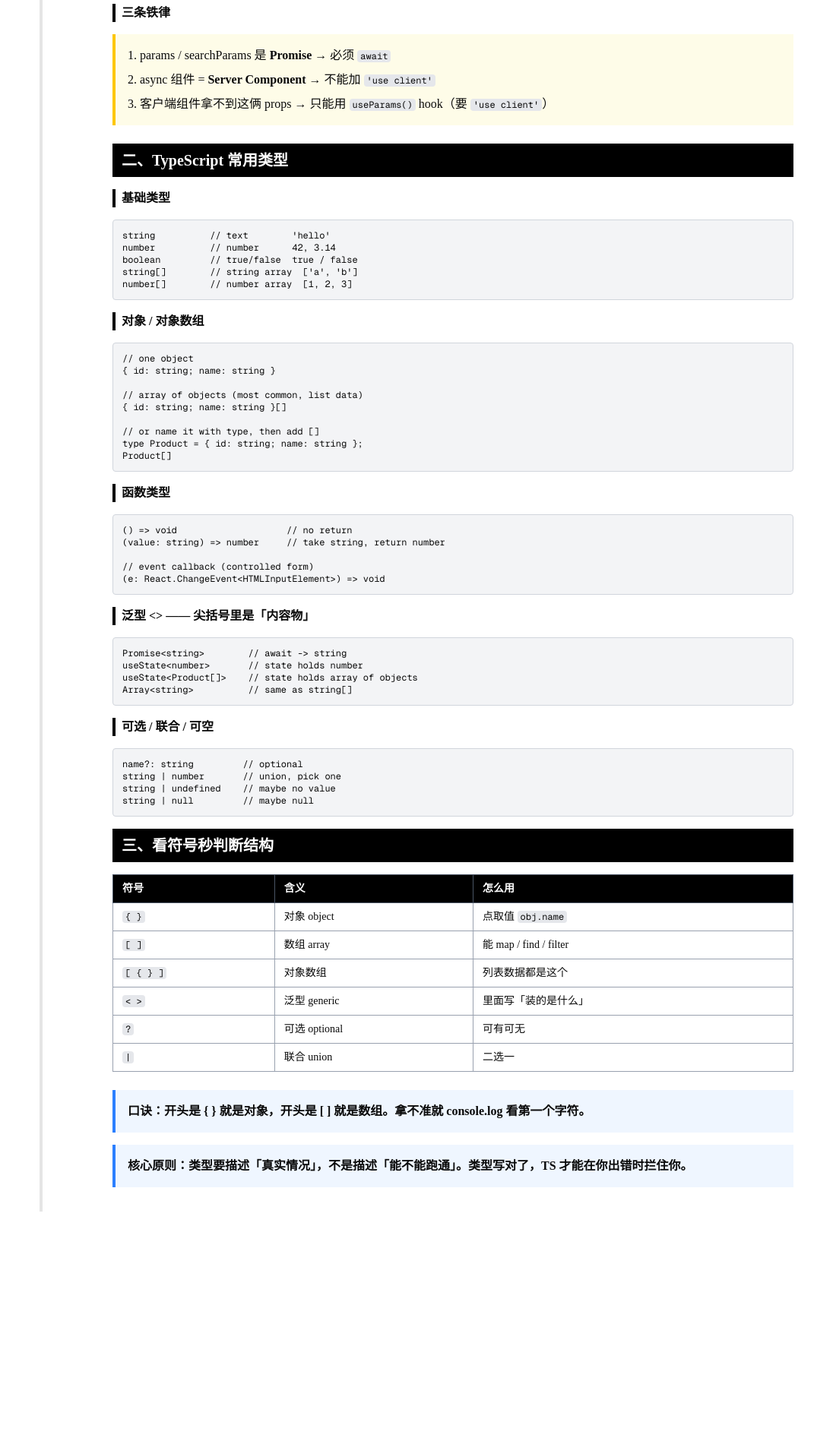
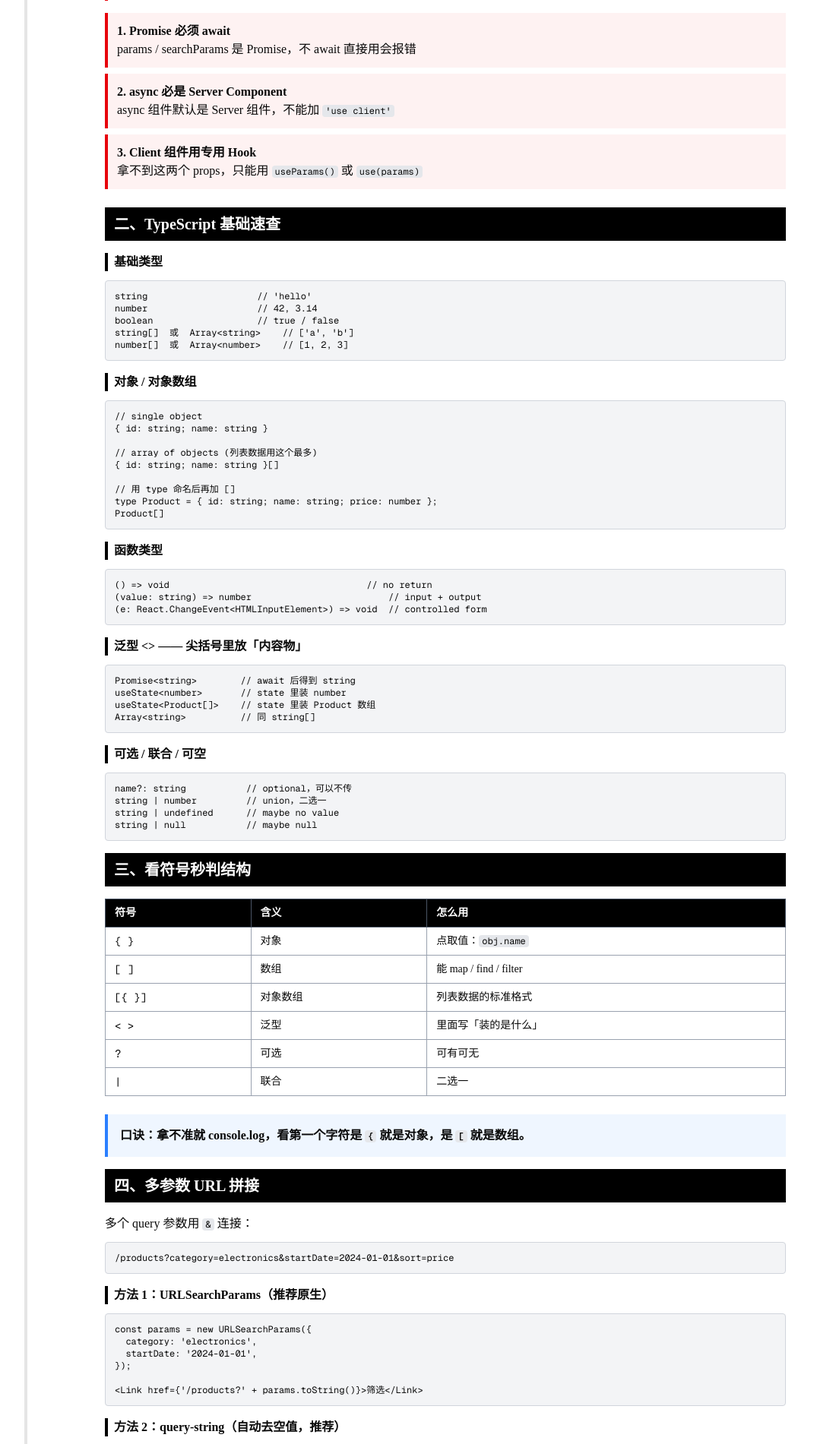
Before and after one commit to haihuhu/prictice, a Next.js app: page /study/promise in a window 1280 px wide. Shown: the part 671-2572 px from the top of the page at 76% size, without its empty margins (104-1179 px from the left). Before the commit the page ends 2266 px from the top, so only its background shows below. Built offline with nearby package versions, Linux system fonts and the light colour scheme.

Commit message:
modify promise of the study about params and searchParams url

```diff
--- a/app/(practice)/study/promise/page.tsx
+++ b/app/(practice)/study/promise/page.tsx
@@ -13,20 +13,15 @@ export default function NextjsCheatsheet() {
         </h2>
 
         <pre className="bg-gray-100 border border-gray-300 rounded p-3 overflow-x-auto text-xs mb-3">
-          {`// params       -> dynamic route value (folder [xxx])
-// searchParams -> query string after "?"
-
-// URL: /products/product-3?color=red
+          {`// URL: /products/product-3?color=red&size=large
 // params       = { productId: 'product-3' }
-// searchParams = { color: 'red' }`}
+// searchParams = { color: 'red', size: 'large' }`}
         </pre>
 
-        <h3 className="text-base font-semibold border-l-4 border-black pl-2 my-4">
-          类型写法（Next.js 15，都是 Promise）
-        </h3>
-
-        <pre className="bg-gray-100 border border-gray-300 rounded p-3 overflow-x-auto text-xs mb-4">
-          {`const Page = async ({
+        <div className="bg-yellow-50 border-l-4 border-yellow-400 p-4 mb-6">
+          <p className="font-semibold mb-2">类型写法（Next.js 15，都是 Promise）</p>
+          <pre className="bg-gray-200 border border-gray-400 rounded p-2 overflow-x-auto text-xs">
+            {`const Page = async ({
   params,
   searchParams,
 }: {
@@ -36,95 +31,98 @@ export default function NextjsCheatsheet() {
   const { productId } = await params;   // must await
   const query = await searchParams;     // must await
 };`}
-        </pre>
+          </pre>
+        </div>
 
-        <h3 className="text-base font-semibold border-l-4 border-black pl-2 my-4">三条铁律</h3>
+        <h3 className="text-base font-semibold border-l-4 border-red-600 pl-2 my-4">
+          ⚠️ 三条铁律（必背）
+        </h3>
 
-        <div className="bg-yellow-50 border-l-4 border-yellow-400 p-4 mb-6">
-          <ol className="space-y-2 list-decimal list-inside">
-            <li>
-              params / searchParams 是 <strong>Promise</strong> → 必须{' '}
-              <code className="bg-gray-200 px-1 rounded text-xs">await</code>
-            </li>
-            <li>
-              async 组件 = <strong>Server Component</strong> → 不能加{' '}
+        <div className="space-y-2 mb-6">
+          <div className="bg-red-50 border-l-4 border-red-600 p-3">
+            <p>
+              <strong>1. Promise 必须 await</strong>
+              <br />
+              params / searchParams 是 Promise，不 await 直接用会报错
+            </p>
+          </div>
+          <div className="bg-red-50 border-l-4 border-red-600 p-3">
+            <p>
+              <strong>2. async 必是 Server Component</strong>
+              <br />
+              async 组件默认是 Server 组件，不能加{' '}
               <code className="bg-gray-200 px-1 rounded text-xs">'use client'</code>
-            </li>
-            <li>
-              客户端组件拿不到这俩 props → 只能用{' '}
-              <code className="bg-gray-200 px-1 rounded text-xs">useParams()</code> hook（要{' '}
-              <code className="bg-gray-200 px-1 rounded text-xs">'use client'</code>）
-            </li>
-          </ol>
+            </p>
+          </div>
+          <div className="bg-red-50 border-l-4 border-red-600 p-3">
+            <p>
+              <strong>3. Client 组件用专用 Hook</strong>
+              <br />
+              拿不到这两个 props，只能用{' '}
+              <code className="bg-gray-200 px-1 rounded text-xs">useParams()</code> 或{' '}
+              <code className="bg-gray-200 px-1 rounded text-xs">use(params)</code>
+            </p>
+          </div>
         </div>
 
         {/* Section 2 */}
         <h2 className="text-xl font-bold bg-black text-white px-3 py-2 mb-4">
-          二、TypeScript 常用类型
+          二、TypeScript 基础速查
         </h2>
 
-        <h3 className="text-base font-semibold border-l-4 border-black pl-2 my-4">基础类型</h3>
-
+        <h3 className="text-base font-semibold border-l-4 border-black pl-2 my-3">基础类型</h3>
         <pre className="bg-gray-100 border border-gray-300 rounded p-3 overflow-x-auto text-xs mb-4">
-          {`string          // text        'hello'
-number          // number      42, 3.14
-boolean         // true/false  true / false
-string[]        // string array  ['a', 'b']
-number[]        // number array  [1, 2, 3]`}
+          {`string                    // 'hello'
+number                    // 42, 3.14
+boolean                   // true / false
+string[]  或  Array<string>    // ['a', 'b']
+number[]  或  Array<number>    // [1, 2, 3]`}
         </pre>
 
-        <h3 className="text-base font-semibold border-l-4 border-black pl-2 my-4">
+        <h3 className="text-base font-semibold border-l-4 border-black pl-2 my-3">
           对象 / 对象数组
         </h3>
-
         <pre className="bg-gray-100 border border-gray-300 rounded p-3 overflow-x-auto text-xs mb-4">
-          {`// one object
+          {`// single object
 { id: string; name: string }
 
-// array of objects (most common, list data)
+// array of objects (列表数据用这个最多)
 { id: string; name: string }[]
 
-// or name it with type, then add []
-type Product = { id: string; name: string };
+// 用 type 命名后再加 []
+type Product = { id: string; name: string; price: number };
 Product[]`}
         </pre>
 
-        <h3 className="text-base font-semibold border-l-4 border-black pl-2 my-4">函数类型</h3>
-
+        <h3 className="text-base font-semibold border-l-4 border-black pl-2 my-3">函数类型</h3>
         <pre className="bg-gray-100 border border-gray-300 rounded p-3 overflow-x-auto text-xs mb-4">
-          {`() => void                    // no return
-(value: string) => number     // take string, return number
-
-// event callback (controlled form)
-(e: React.ChangeEvent<HTMLInputElement>) => void`}
+          {`() => void                                    // no return
+(value: string) => number                         // input + output
+(e: React.ChangeEvent<HTMLInputElement>) => void  // controlled form`}
         </pre>
 
-        <h3 className="text-base font-semibold border-l-4 border-black pl-2 my-4">
-          泛型 &lt;&gt; —— 尖括号里是「内容物」
+        <h3 className="text-base font-semibold border-l-4 border-black pl-2 my-3">
+          泛型 &lt;&gt; —— 尖括号里放「内容物」
         </h3>
-
         <pre className="bg-gray-100 border border-gray-300 rounded p-3 overflow-x-auto text-xs mb-4">
-          {`Promise<string>        // await -> string
-useState<number>       // state holds number
-useState<Product[]>    // state holds array of objects
-Array<string>          // same as string[]`}
+          {`Promise<string>        // await 后得到 string
+useState<number>       // state 里装 number
+useState<Product[]>    // state 里装 Product 数组
+Array<string>          // 同 string[]`}
         </pre>
 
-        <h3 className="text-base font-semibold border-l-4 border-black pl-2 my-4">
+        <h3 className="text-base font-semibold border-l-4 border-black pl-2 my-3">
           可选 / 联合 / 可空
         </h3>
-
         <pre className="bg-gray-100 border border-gray-300 rounded p-3 overflow-x-auto text-xs mb-4">
-          {`name?: string         // optional
-string | number       // union, pick one
-string | undefined    // maybe no value
-string | null         // maybe null`}
+          {`name?: string           // optional，可以不传
+string | number         // union，二选一
+string | undefined      // maybe no value
+string | null           // maybe null`}
         </pre>
 
         {/* Section 3 */}
-        <h2 className="text-xl font-bold bg-black text-white px-3 py-2 mb-4">
-          三、看符号秒判断结构
-        </h2>
+        <h2 className="text-xl font-bold bg-black text-white px-3 py-2 mb-4">三、看符号秒判结构</h2>
 
         <div className="overflow-x-auto mb-6">
           <table className="w-full border-collapse text-sm">
@@ -137,47 +135,35 @@ string | null         // maybe null`}
             </thead>
             <tbody>
               <tr>
+                <td className="border border-gray-400 px-3 py-2 font-mono">{'{ }'}</td>
+                <td className="border border-gray-400 px-3 py-2">对象</td>
                 <td className="border border-gray-400 px-3 py-2">
-                  <code className="bg-gray-200 px-1 rounded text-xs">{'{ }'}</code>
-                </td>
-                <td className="border border-gray-400 px-3 py-2">对象 object</td>
-                <td className="border border-gray-400 px-3 py-2">
-                  点取值 <code className="bg-gray-200 px-1 rounded text-xs">obj.name</code>
+                  点取值：<code className="bg-gray-200 px-1 rounded text-xs">obj.name</code>
                 </td>
               </tr>
               <tr>
-                <td className="border border-gray-400 px-3 py-2">
-                  <code className="bg-gray-200 px-1 rounded text-xs">[ ]</code>
-                </td>
-                <td className="border border-gray-400 px-3 py-2">数组 array</td>
+                <td className="border border-gray-400 px-3 py-2 font-mono">[ ]</td>
+                <td className="border border-gray-400 px-3 py-2">数组</td>
                 <td className="border border-gray-400 px-3 py-2">能 map / find / filter</td>
               </tr>
               <tr>
-                <td className="border border-gray-400 px-3 py-2">
-                  <code className="bg-gray-200 px-1 rounded text-xs">[ {'{ }'} ]</code>
-                </td>
+                <td className="border border-gray-400 px-3 py-2 font-mono">[{'{ }'}]</td>
                 <td className="border border-gray-400 px-3 py-2">对象数组</td>
-                <td className="border border-gray-400 px-3 py-2">列表数据都是这个</td>
+                <td className="border border-gray-400 px-3 py-2">列表数据的标准格式</td>
               </tr>
               <tr>
-                <td className="border border-gray-400 px-3 py-2">
-                  <code className="bg-gray-200 px-1 rounded text-xs">&lt; &gt;</code>
-                </td>
-                <td className="border border-gray-400 px-3 py-2">泛型 generic</td>
+                <td className="border border-gray-400 px-3 py-2 font-mono">&lt; &gt;</td>
+                <td className="border border-gray-400 px-3 py-2">泛型</td>
                 <td className="border border-gray-400 px-3 py-2">里面写「装的是什么」</td>
               </tr>
               <tr>
-                <td className="border border-gray-400 px-3 py-2">
-                  <code className="bg-gray-200 px-1 rounded text-xs">?</code>
-                </td>
-                <td className="border border-gray-400 px-3 py-2">可选 optional</td>
+                <td className="border border-gray-400 px-3 py-2 font-mono">?</td>
+                <td className="border border-gray-400 px-3 py-2">可选</td>
                 <td className="border border-gray-400 px-3 py-2">可有可无</td>
               </tr>
               <tr>
-                <td className="border border-gray-400 px-3 py-2">
-                  <code className="bg-gray-200 px-1 rounded text-xs">|</code>
-                </td>
-                <td className="border border-gray-400 px-3 py-2">联合 union</td>
+                <td className="border border-gray-400 px-3 py-2 font-mono">|</td>
+                <td className="border border-gray-400 px-3 py-2">联合</td>
                 <td className="border border-gray-400 px-3 py-2">二选一</td>
               </tr>
             </tbody>
@@ -186,14 +172,183 @@ string | null         // maybe null`}
 
         <div className="bg-blue-50 border-l-4 border-blue-500 p-4 mb-4">
           <p className="font-semibold">
-            口诀：开头是 {'{ }'} 就是对象，开头是 [ ] 就是数组。拿不准就 console.log 看第一个字符。
+            口诀：拿不准就 console.log，看第一个字符是{' '}
+            <code className="bg-gray-200 px-1 rounded text-xs">{`{`}</code> 就是对象，是{' '}
+            <code className="bg-gray-200 px-1 rounded text-xs">[</code> 就是数组。
           </p>
         </div>
 
-        <div className="bg-blue-50 border-l-4 border-blue-500 p-4">
+        {/* Section 4 */}
+        <h2 className="text-xl font-bold bg-black text-white px-3 py-2 mb-4">
+          四、多参数 URL 拼接
+        </h2>
+
+        <p className="mb-3">
+          多个 query 参数用 <code className="bg-gray-200 px-1 rounded text-xs">&</code> 连接：
+        </p>
+
+        <pre className="bg-gray-100 border border-gray-300 rounded p-3 overflow-x-auto text-xs mb-4">
+          {`/products?category=electronics&startDate=2024-01-01&sort=price`}
+        </pre>
+
+        <h3 className="text-base font-semibold border-l-4 border-black pl-2 my-3">
+          方法 1：URLSearchParams（推荐原生）
+        </h3>
+        <pre className="bg-gray-100 border border-gray-300 rounded p-3 overflow-x-auto text-xs mb-4">
+          {`const params = new URLSearchParams({
+  category: 'electronics',
+  startDate: '2024-01-01',
+});
+
+<Link href={'/products?' + params.toString()}>筛选</Link>`}
+        </pre>
+
+        <h3 className="text-base font-semibold border-l-4 border-black pl-2 my-3">
+          方法 2：query-string（自动去空值，推荐）
+        </h3>
+        <pre className="bg-gray-100 border border-gray-300 rounded p-3 overflow-x-auto text-xs mb-4">
+          {`npm install query-string
+
+import qs from "query-string";
+import { useRouter, usePathname } from "next/navigation";
+
+'use client';
+const FilterBtn = () => {
+  const router = useRouter();
+  const pathname = usePathname();
+
+  const handleFilter = (category: string | null) => {
+    const url = qs.stringifyUrl(
+      {
+        url: pathname,
+        query: { category, title: "" } // 空值会被自动去掉
+      },
+      { skipNull: true, skipEmptyString: true }
+    );
+
+    // category='tech' -> /products?category=tech (干净)
+    // category=null  -> /products (没有参数)
+    router.push(url);
+  };
+
+  return <button onClick={() => handleFilter('tech')}>筛选</button>;
+};`}
+        </pre>
+
+        {/* Section 5 */}
+        <h2 className="text-xl font-bold bg-black text-white px-3 py-2 mb-4">
+          五、params 终极法则（防踩坑指南）
+        </h2>
+
+        <h3 className="text-base font-semibold border-l-4 border-orange-600 pl-2 my-3">
+          核心概念：Promise 是「未拆封的快递」，必须拆开才能用
+        </h3>
+
+        <div className="overflow-x-auto mb-6">
+          <table className="w-full border-collapse text-sm">
+            <thead>
+              <tr className="bg-gray-800 text-white">
+                <th className="border border-gray-600 px-3 py-2 text-left">位置</th>
+                <th className="border border-gray-600 px-3 py-2 text-left">组件类型</th>
+                <th className="border border-gray-600 px-3 py-2 text-left">怎么拆包</th>
+              </tr>
+            </thead>
+            <tbody>
+              <tr>
+                <td className="border border-gray-400 px-3 py-2 font-mono">page.tsx</td>
+                <td className="border border-gray-400 px-3 py-2">Server</td>
+                <td className="border border-gray-400 px-3 py-2">
+                  <code className="bg-gray-200 px-1 rounded text-xs">await params</code>（推荐）
+                </td>
+              </tr>
+              <tr className="bg-gray-50">
+                <td className="border border-gray-400 px-3 py-2 font-mono">page.tsx</td>
+                <td className="border border-gray-400 px-3 py-2">Client</td>
+                <td className="border border-gray-400 px-3 py-2">
+                  <code className="bg-gray-200 px-1 rounded text-xs">use(params)</code>
+                </td>
+              </tr>
+              <tr>
+                <td className="border border-gray-400 px-3 py-2 font-mono">子组件</td>
+                <td className="border border-gray-400 px-3 py-2">Server</td>
+                <td className="border border-gray-400 px-3 py-2">由 page 拆完后当 props 传进来</td>
+              </tr>
+              <tr className="bg-gray-50">
+                <td className="border border-gray-400 px-3 py-2 font-mono">子组件</td>
+                <td className="border border-gray-400 px-3 py-2">Client</td>
+                <td className="border border-gray-400 px-3 py-2">
+                  <code className="bg-gray-200 px-1 rounded text-xs">useParams()</code>（直接用）
+                </td>
+              </tr>
+            </tbody>
+          </table>
+        </div>
+
+        <h3 className="text-base font-semibold border-l-4 border-black pl-2 my-3">
+          实战 A：page.tsx + Server Component（最简洁）
+        </h3>
+        <pre className="bg-gray-100 border border-gray-300 rounded p-3 overflow-x-auto text-xs mb-4">
+          {`// page.tsx
+export default async function Page({
+  params
+}: {
+  params: Promise<{ id: string }>
+}) {
+  const { id } = await params;  // ✅ 拆包
+
+  return <ProductDetail productId={id} />;
+}
+
+// ProductDetail.tsx (Server Component)
+export default async function ProductDetail({
+  productId
+}: {
+  productId: string
+}) {
+  const data = await fetch(\`/api/product/\${productId}\`);
+  return <div>{productId}</div>;
+}`}
+        </pre>
+
+        <h3 className="text-base font-semibold border-l-4 border-black pl-2 my-3">
+          实战 B：Client Component 深层子组件（用 useParams）
+        </h3>
+        <pre className="bg-gray-100 border border-gray-300 rounded p-3 overflow-x-auto text-xs mb-4">
+          {`'use client';
+
+import { useParams } from 'next/navigation';
+
+export default function BuyButton() {
+  const params = useParams();  // ✅ 直接用，不需要上层传
+
+  return <button onClick={() => alert(params.id)}>购买 {params.id}</button>;
+}`}
+        </pre>
+
+        <h3 className="text-base font-semibold border-l-4 border-black pl-2 my-3">
+          实战 C：page.tsx 被迫加 'use client' 时（用 use）
+        </h3>
+        <pre className="bg-gray-100 border border-gray-300 rounded p-3 overflow-x-auto text-xs mb-4">
+          {`'use client';
+
+import { use } from 'react';
+
+export default function Page({
+  params
+}: {
+  params: Promise<{ id: string }>
+}) {
+  const { id } = use(params);  // ✅ 用 use() 拆 Promise，不能用 await
+
+  return <div>ID: {id}</div>;
+}`}
+        </pre>
+
+        {/* Footer */}
+        <div className="bg-blue-50 border-l-4 border-blue-500 p-4 mt-8">
           <p className="font-semibold">
-            核心原则：类型要描述「真实情况」，不是描述「能不能跑通」。类型写对了，TS
-            才能在你出错时拦住你。
+            核心原则：类型要描述「真实情况」。类型写对了，TypeScript 才能在你出错时拦住你。拿不准就
+            console.log。
           </p>
         </div>
       </div>
--- a/app/products/[productId]/page.tsx
+++ b/app/products/[productId]/page.tsx
@@ -1,12 +1,17 @@
 import { products } from '@/lib/data';
 
-const ProductIdPage = async ({ params }: { params: Promise<{ productId: string }> }) => {
+const ProductIdPage = async ({
+  params,
+  searchParams,
+}: {
+  params: Promise<{ productId: string }>;
+  searchParams: Promise<{ [key: string]: string | [] | undefined }>;
+}) => {
   const { productId } = await params;
-  console.log(productId);
+  const query = await searchParams;
+  console.log(query);
 
   const product = products.find((item) => item.id === productId);
-  console.log(product);
-
   return (
     <div>
       {product && (
--- a/components/Sidebar.tsx
+++ b/components/Sidebar.tsx
@@ -13,14 +13,14 @@ const Sidebar = () => {
       ? studyRoutes
       : [];
   return (
-    <div className="flex flex-col justify-start items-center gap-10 w-[120px] pt-5 px-5 border-r-4 ">
+    <div className="flex flex-col justify-start items-center gap-2 w-[100px] pt-5 px-5 border-r-4 ">
       {sidebarRoutes.map((item) => {
         return (
           <Link
             key={item.label}
             href={item.href}
             className={cn(
-              'text-xl p-2 rounded-md font-bold text-black ',
+              'text-lg p-1 rounded-md font-bold text-black ',
               'hover:bg-blue-500/20',
               pathname === item.href ? 'bg-blue-500' : ''
             )}
```
